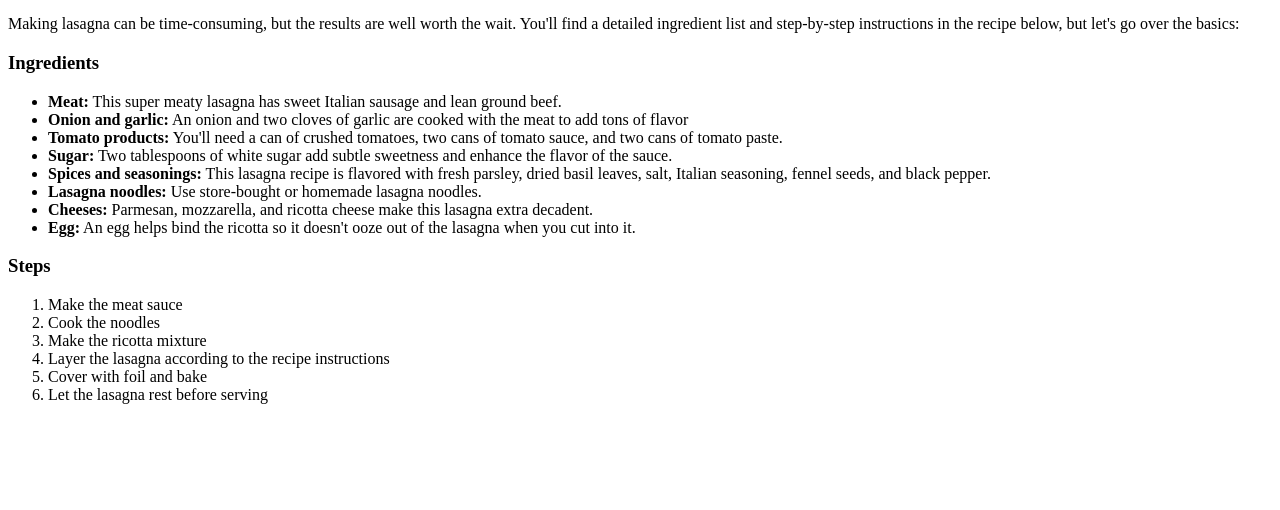
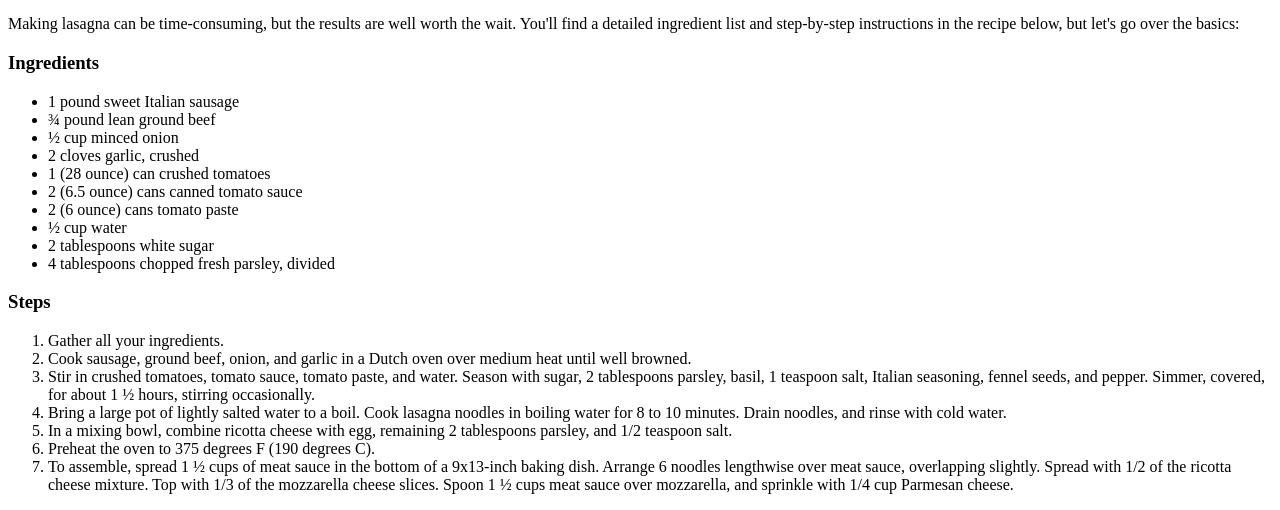
Before and after one commit to ExtranoDev/odin-recipes, a plain HTML site: page recipes/lasagna.html in a window 1280 px wide. Shown: the part 428-938 px from the top of the page. Before the commit the page ends 848 px from the top, so only its background shows below. Drawn offline with Linux system fonts and the light colour scheme.

Commit message:
Update the content of lasagna.html
Initial Contents on the page is not accurate so an
update was desperately needed

```diff
--- a/recipes/lasagna.html
+++ b/recipes/lasagna.html
@@ -12,23 +12,26 @@
     <p>Making lasagna can be time-consuming, but the results are well worth the wait. You'll find a detailed ingredient list and step-by-step instructions in the recipe below, but let's go over the basics:</p>
     <h3>Ingredients</h3>
     <ul>
-        <li><strong>Meat:</strong> This super meaty lasagna has sweet Italian sausage and lean ground beef.</li>
-        <li><strong>Onion and garlic:</strong> An onion and two cloves of garlic are cooked with the meat to add tons of flavor</li>
-        <li><strong>Tomato products:</strong> You'll need a can of crushed tomatoes, two cans of tomato sauce, and two cans of tomato paste.</li>
-        <li><strong>Sugar:</strong> Two tablespoons of white sugar add subtle sweetness and enhance the flavor of the sauce.</li>
-        <li><strong>Spices and seasonings:</strong> This lasagna recipe is flavored with fresh parsley, dried basil leaves, salt, Italian seasoning, fennel seeds, and black pepper.</li>
-        <li><strong>Lasagna noodles:</strong> Use store-bought or homemade lasagna noodles.</li>
-        <li><strong>Cheeses:</strong> Parmesan, mozzarella, and ricotta cheese make this lasagna extra decadent.</li>
-        <li><strong>Egg:</strong> An egg helps bind the ricotta so it doesn't ooze out of the lasagna when you cut into it.</li>
+        <li>1 pound sweet Italian sausage</li>
+        <li>¾ pound lean ground beef</li>
+        <li>½ cup minced onion</li>
+        <li>2 cloves garlic, crushed</li>
+        <li>1 (28 ounce) can crushed tomatoes</li>
+        <li>2 (6.5 ounce) cans canned tomato sauce</li>
+        <li>2 (6 ounce) cans tomato paste</li>
+        <li>½ cup water</li>
+        <li>2 tablespoons white sugar</li>
+        <li>4 tablespoons chopped fresh parsley, divided</li>
     </ul>
     <h3>Steps</h3>
     <ol>
-        <li>Make the meat sauce</li>
-        <li>Cook the noodles</li>
-        <li>Make the ricotta mixture</li>
-        <li>Layer the lasagna according to the recipe instructions</li>
-        <li>Cover with foil and bake</li>
-        <li>Let the lasagna rest before serving</li>
+        <li>Gather all your ingredients.</li>
+        <li>Cook sausage, ground beef, onion, and garlic in a Dutch oven over medium heat until well browned.</li>
+        <li>Stir in crushed tomatoes, tomato sauce, tomato paste, and water. Season with sugar, 2 tablespoons parsley, basil, 1 teaspoon salt, Italian seasoning, fennel seeds, and pepper. Simmer, covered, for about 1 ½ hours, stirring occasionally.</li>
+        <li>Bring a large pot of lightly salted water to a boil. Cook lasagna noodles in boiling water for 8 to 10 minutes. Drain noodles, and rinse with cold water.</li>
+        <li>In a mixing bowl, combine ricotta cheese with egg, remaining 2 tablespoons parsley, and 1/2 teaspoon salt.</li>
+        <li>Preheat the oven to 375 degrees F (190 degrees C).</li>
+        <li>To assemble, spread 1 ½ cups of meat sauce in the bottom of a 9x13-inch baking dish. Arrange 6 noodles lengthwise over meat sauce, overlapping slightly. Spread with 1/2 of the ricotta cheese mixture. Top with 1/3 of the mozzarella cheese slices. Spoon 1 ½ cups meat sauce over mozzarella, and sprinkle with 1/4 cup Parmesan cheese.</li>
     </ol>
 </body>
 </html>
```
Also changed, not shown: recipes/cake.html (added, +34 -0 lines).
